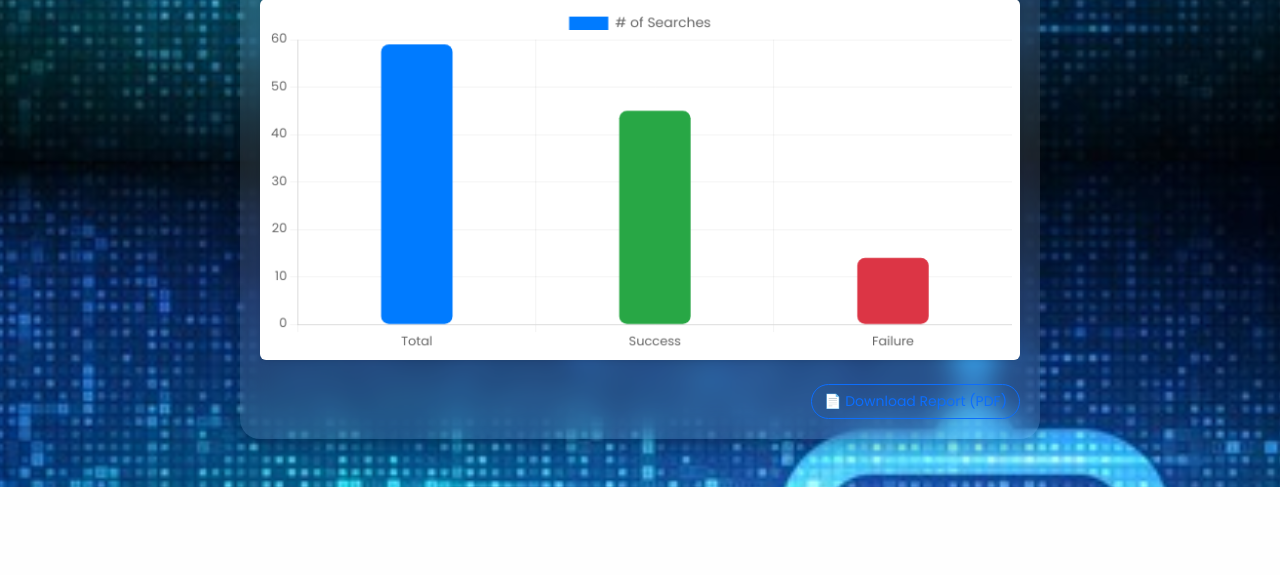
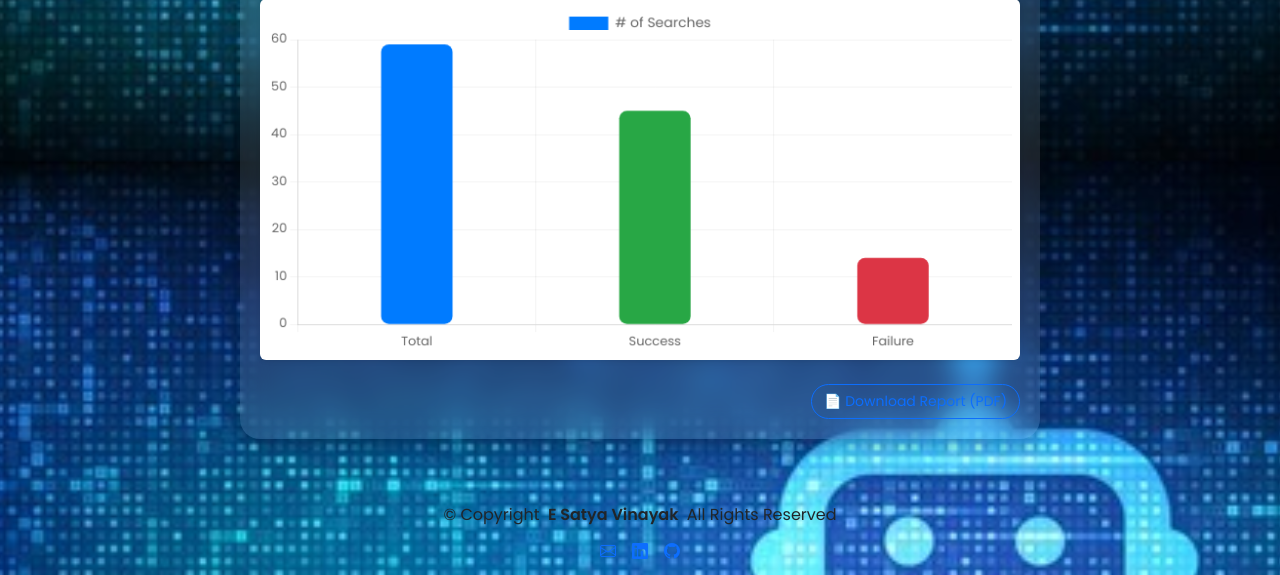
Before and after one commit to Satyavinayak-E/Smartbot, a Flask app: page / in a window 1280 px wide. Shown: the part 639-1214 px from the top of the page. Before the commit the page ends 1126 px from the top, so only its background shows below. Run offline with Flask 3, Linux system fonts and the light colour scheme; some libraries are stand-ins or nearby versions.

Commit message:
Update index.html

```diff
--- a/templates/index.html
+++ b/templates/index.html
@@ -4,8 +4,9 @@
   <link href="https://cdn.jsdelivr.net/npm/bootstrap@5.3.0/dist/css/bootstrap.min.css" rel="stylesheet">
   <script src="https://cdn.jsdelivr.net/npm/chart.js"></script>
   <script src="https://code.jquery.com/jquery-3.6.0.min.js"></script>
+  <link href="https://fonts.googleapis.com/css2?family=Poppins:wght@400;600&display=swap" rel="stylesheet">
+  <link rel="stylesheet" href="https://cdn.jsdelivr.net/npm/bootstrap-icons@1.10.5/font/bootstrap-icons.css">
   <link rel="stylesheet" href="/static/css/style.css">
-  <link href="https://fonts.googleapis.com/css2?family=Poppins:wght@400;600&display=swap" rel="stylesheet">
 </head>
 <body>
   <div class="container py-5">
@@ -36,6 +37,19 @@
 
     </div>
   </div>
+  <footer id="footer" class="footer light-background py-3">
+  <div class="container">
+    <div class="copyright text-center">
+      <p>© <span>Copyright</span> <strong class="px-1 sitename">E Satya Vinayak</strong> <span>All Rights Reserved</span></p>
+    </div>
+    <div class="social-links d-flex justify-content-center gap-3 mt-2">
+      <a href="mailto:satyavinayakerragunta@gmail.com" class="social-icon"><i class="bi bi-envelope"></i></a>
+      <a href="https://www.linkedin.com/in/satya-vinayak-e-65636033b" class="social-icon"><i class="bi bi-linkedin"></i></a>
+      <a href="https://github.com/Satyavinayak-E" class="social-icon"><i class="bi bi-github"></i></a>
+    </div>
+  </div>
+</footer>
+
   <script src="/static/js/script.js"></script>
   <script src="https://cdn.jsdelivr.net/npm/bootstrap@5.3.0/dist/js/bootstrap.bundle.min.js"></script>
 </body>
```
